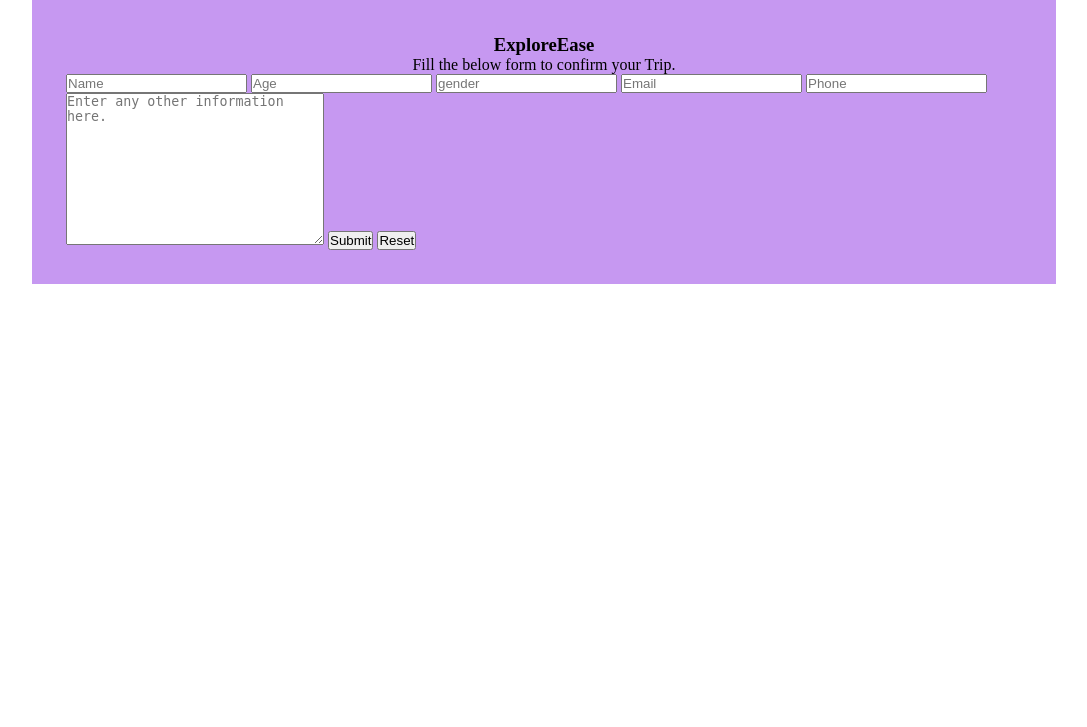
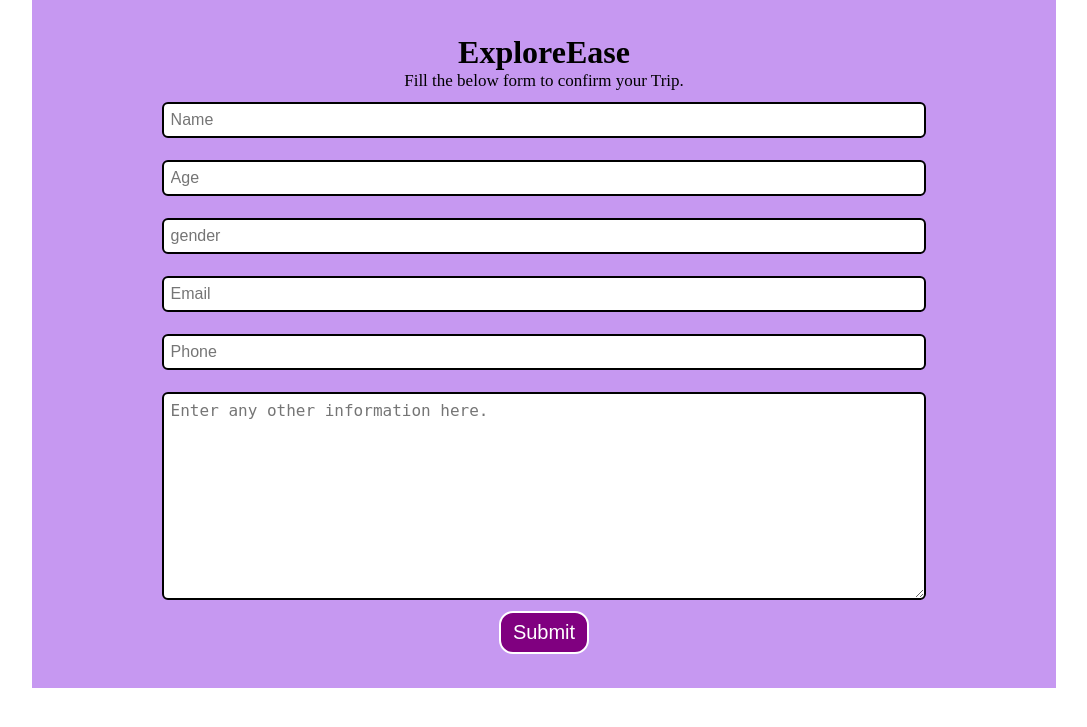
Before and after one commit to shivankushsingh09/ExploreEase, a PHP site: page / in a window 1280 px wide. Shown: the top 727 px of the page, without its empty margins (96-1183 px from the left). Run offline with PHP 8.4, Linux system fonts and the light colour scheme.

Commit message:
Update the Code

```diff
--- a/assets/css/style.css
+++ b/assets/css/style.css
@@ -11,7 +11,39 @@
   margin: auto;
 }
 
-.container h3,
+.container h1,
 p {
   text-align: center;
 }
+
+p {
+  font-size: 17px;
+}
+
+input,
+textarea {
+  width: 80%;
+  margin: 11px 0px;
+  padding: 7px;
+  font-size: 16px;
+  border-radius: 6px;
+  border: 2px solid black;
+  outline: none;
+}
+
+form {
+  display: flex;
+  align-items: center;
+  justify-content: center;
+  flex-direction: column;
+}
+
+.btn {
+  color: white;
+  background: purple;
+  padding: 8px 12px;
+  font-size: 20px;
+  border: 2px solid white;
+  border-radius: 14px;
+  cursor: pointer;
+}
--- a/index.html
+++ b/index.html
@@ -11,7 +11,7 @@
 
 <body>
     <div class="container">
-        <h3>ExploreEase</h3>
+        <h1>ExploreEase</h1>
         <p>Fill the below form to confirm your Trip.</p>
         <form action="index.php" method="post">
             <input type="text" name="name" id="name" placeholder="Name">
@@ -22,7 +22,6 @@
             <textarea name="desc" id="desc" cols="30" rows="10"
                 placeholder="Enter any other information here."></textarea>
             <button class="btn">Submit</button>
-            <button class="rst">Reset</button>
         </form>
     </div>
     <script src="/assets/js/index.js"></script>
```
